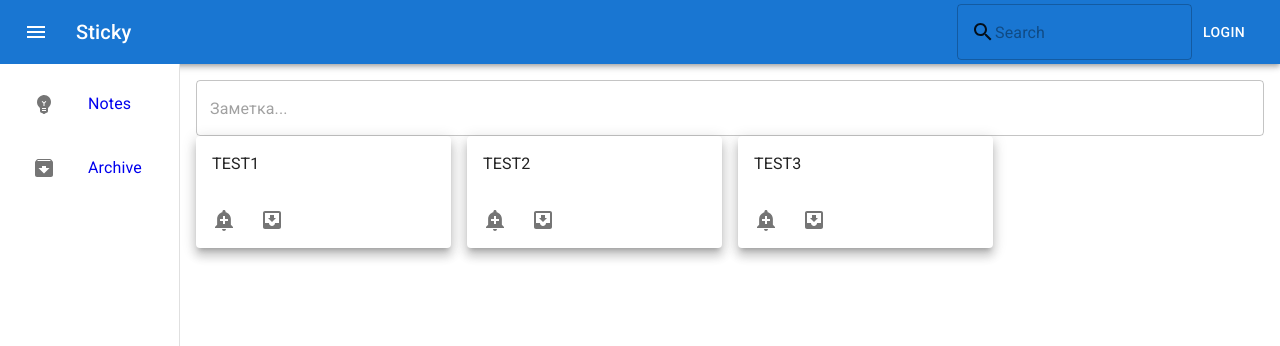
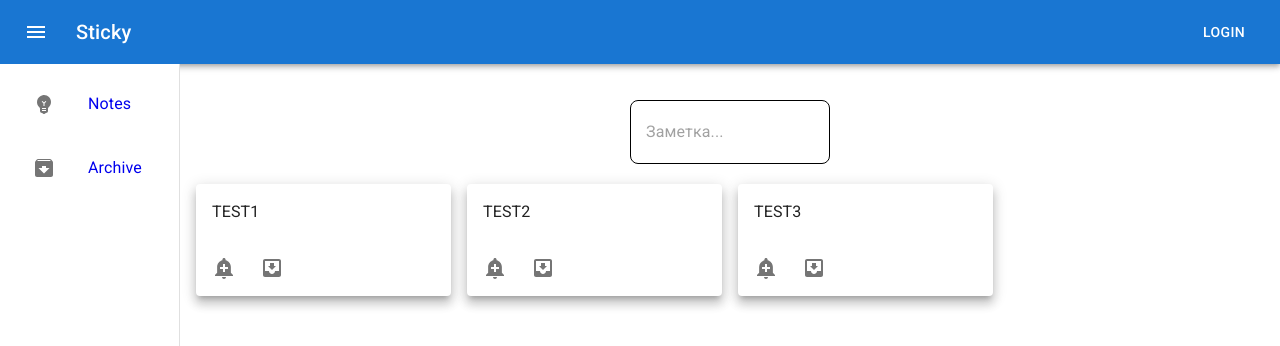
Before and after one commit to strelokask/sticky-app, a React (Create React App) app: page / in a window 1280 px wide. Shown: the top 346 px of the page. Built offline with nearby package versions, Linux system fonts and the light colour scheme; the HTML template or start-up script is replaced by a standard one.

Commit message:
update add note

```diff
--- a/src/components/Home/Home.tsx
+++ b/src/components/Home/Home.tsx
@@ -19,7 +19,6 @@ const Home: FC = () => {
         <Box component="main" sx={{ display: "flex", flexDirection: 'column', p: 2 }}>
             <AddNote />
             <DnDNotesList notes={notes.items} onDragEnd={handleDragEnd} NoteComponent={Note} />
-
         </Box>
     );
 }
--- a/src/components/Note/AddNote.tsx
+++ b/src/components/Note/AddNote.tsx
@@ -35,12 +35,12 @@ const AddNote: FC = () => {
         setAddNote(changedNote);
     };
     return <ClickAwayListener onClickAway={handleClickAway}>
-        <Box display="flex" flexDirection={'column'} ref={containerRef}>
+        <Box display="flex" flexDirection={'column'} ref={containerRef} sx={{ m: '20px auto', border: "solid black 0.1px", borderRadius: "8px", p: '15px' }}>
             {showTextField && (
                 <TextField
                     placeholder="Введите заголовок"
-                    variant="outlined"
-                    // InputProps={{ disableUnderline: true }}
+                    variant="standard"
+                    InputProps={{ disableUnderline: true }}
                     style={{ marginBottom: 10 }}
                     onChange={onTextChange}
                     name="heading"
@@ -48,11 +48,13 @@ const AddNote: FC = () => {
             )}
             <TextField
                 placeholder="Заметка..."
+                variant="standard"
+                InputProps={{ disableUnderline: true }}
                 multiline
-                variant="outlined"
+                maxRows={Infinity}
                 onClick={onTextAreaClick}
                 onChange={onTextChange}
-                name="text"
+                name="content"
                 value={addNote.content}
             />
         </Box>
--- a/src/components/SearchBox/SearchBox.tsx
+++ /dev/null
@@ -1,16 +0,0 @@
-import SearchIcon from '@mui/icons-material/Search';
-import { TextField } from "@mui/material";
-import { FC } from "react";
-
-const SearchBox: FC = () => {
-    return <TextField
-        InputProps={{
-            startAdornment: <SearchIcon />
-        }}
-        inputProps={{ color: 'white' }}
-        variant="outlined"
-        placeholder="Search"
-    />
-}
-
-export default SearchBox;
--- a/src/components/app/Layout/Header.tsx
+++ b/src/components/app/Layout/Header.tsx
@@ -4,7 +4,7 @@ import { FC } from "react";
 import MenuIcon from "@mui/icons-material/Menu";
 import { Link } from "react-router-dom";
 import { headerHeight } from ".";
-import SearchBox from "../../SearchBox/SearchBox";
+
 interface HeaderProps {
   onClick: () => void;
 }
@@ -27,7 +27,6 @@ const Header: FC<HeaderProps> = ({ onClick }) => {
             Sticky
           </Link>
         </Typography>
-        <SearchBox />
 
         <Button color="inherit">Login</Button>
       </Toolbar>
```
